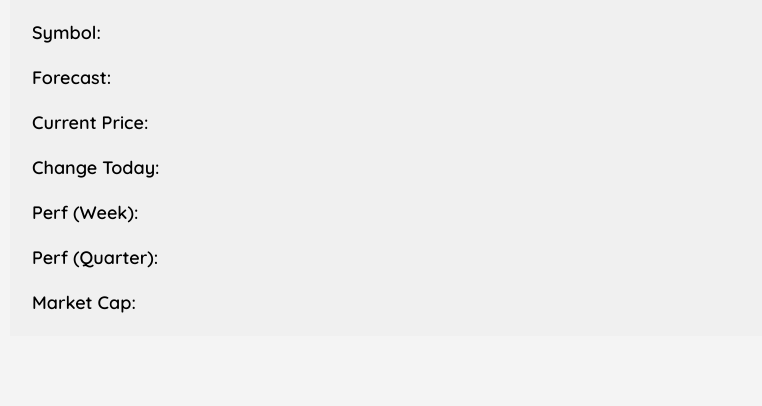
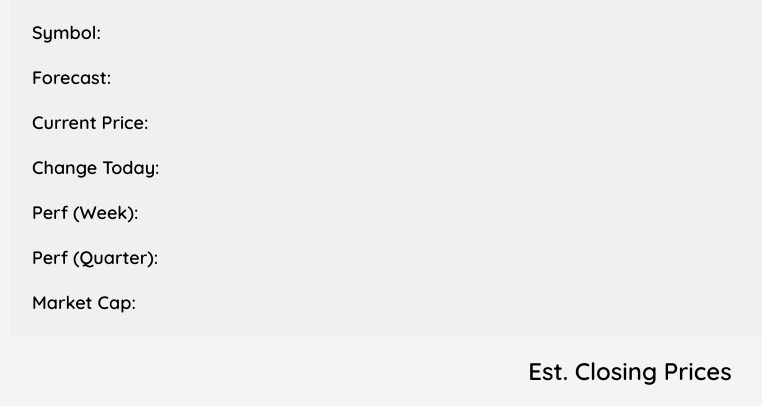
Before and after one commit to meppps/ML-Financial-Analysis-WebApp, a Flask app: page /submit in a window 1280 px wide. Shown: the part 1167-1573 px from the top of the page, without its empty margins (10-772 px from the left). Before the commit the page ends 1480 px from the top, so only its background shows below. Run offline with Flask 2, Linux system fonts and the light colour scheme.

Commit message:
Finalized forecasting styles

```diff
--- a/public/static/styles/style.css
+++ b/public/static/styles/style.css
@@ -48,6 +48,10 @@
 
 .col-md-4{
     padding: 10px;
+}
+
+.margin-auto{
+    margin: auto;
 }
 
 
@@ -191,29 +195,28 @@
 }
 
 
-
-.button:hover .menu:nth-child(3){
-    transform: translate(-24px) rotate(-45deg);
-}
 .row1{
     margin-left: 14px;
 }
 
 .Forecast{
-    position: relative;
-    right: -547px;
+    /* position: relative;
+    right: -547px; */
 }
 
 table.dataframe{
     background-color: #f0f0f0;
     color: #000;
     border: 0 !important;
-    padding: 10px;
+    padding: 20px;
+
 }
+
 
 table.dataframe > thead,th,tbody,tr,td{
     border: 0 !important;
 }
+
 
 
 @media screen and (max-width: 1300px){
@@ -265,4 +268,14 @@
     max-height: 100%;
 }
 
+table.dataframe{
+    width: 100%;
 }
+
+
+table.dataframe > thead > tr > th {
+    text-align: center !important;
+}
+
+
+}
--- a/public/templates/submit.html
+++ b/public/templates/submit.html
@@ -98,7 +98,8 @@
 
 
 <div class="container">
-    <div class="col-md-4">
+    <div class="col-md-4 margin-auto">
+    <h2 class="center">Est. Closing Prices</h2>
     <div class="Forecast">
         {{ value }}
     </div>
```
